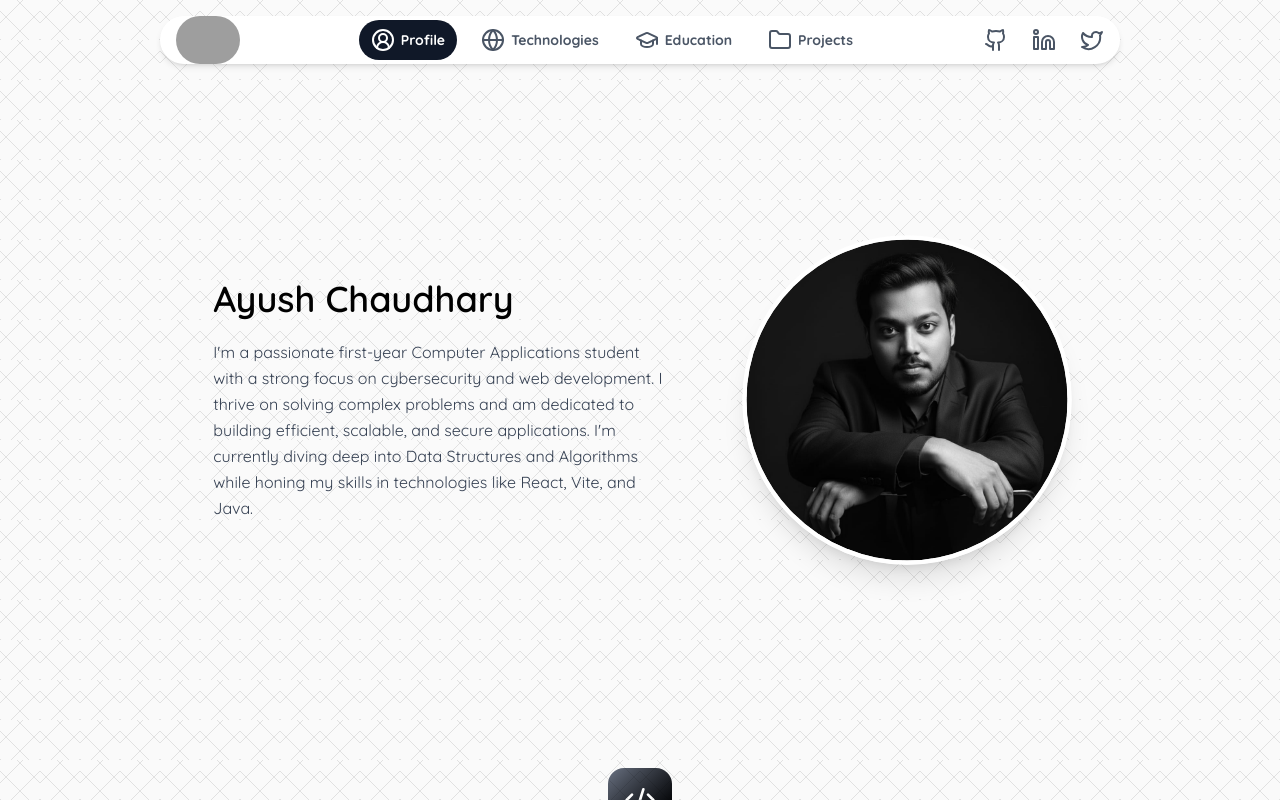
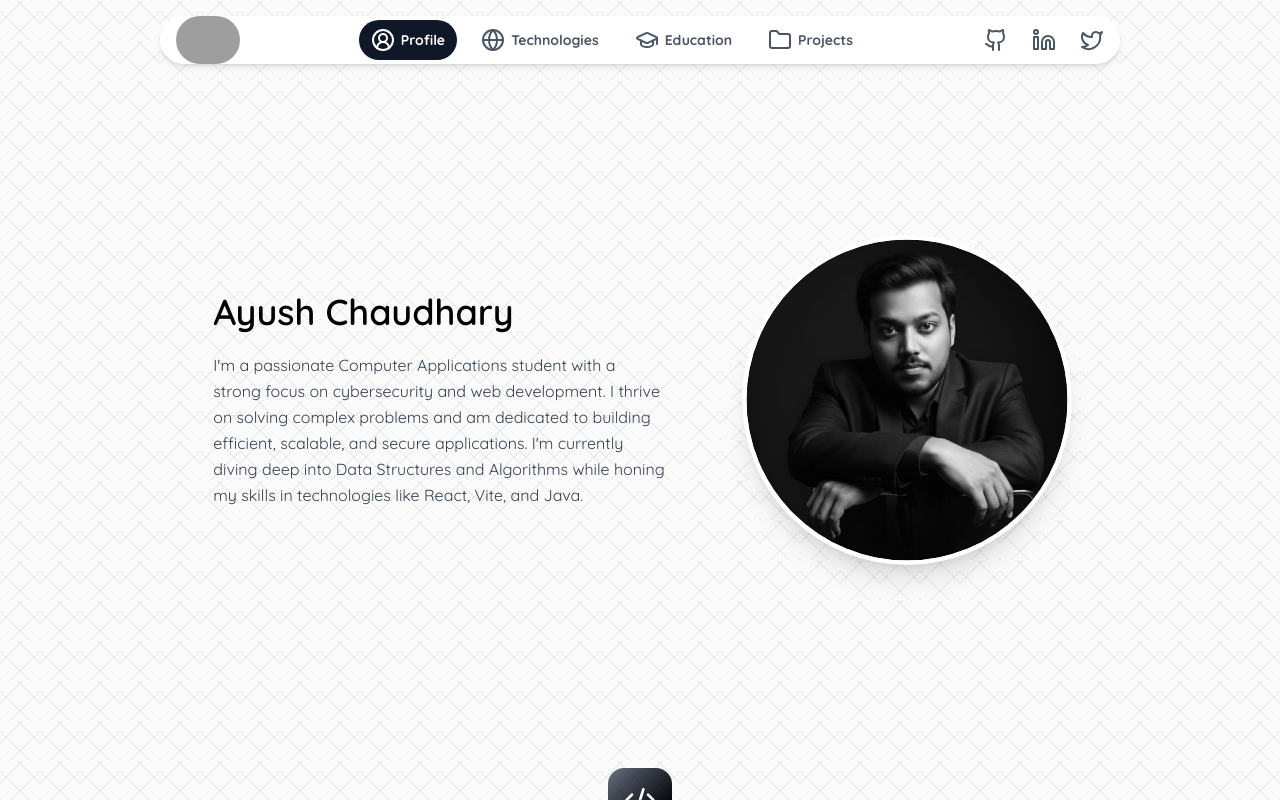
Before and after one commit to aayuxhchaudhary/Portfolio, a React (Vite) app: page / in a window 1280 px wide. Shown: the top 800 px of the page. Built offline with nearby package versions, Linux system fonts and the light colour scheme; grey boxes are pictures that could not be loaded.

Commit message:
Updated Info

```diff
--- a/src/components/Home/Profile.jsx
+++ b/src/components/Home/Profile.jsx
@@ -3,7 +3,7 @@ import { motion } from "framer-motion";
 import profile from "/src/components/Home/profile.jpeg";
 
 export default function Profile() {
-  const professionalText = `I'm a passionate first-year Computer Applications student with a strong focus on cybersecurity and web development. I thrive on solving complex problems and am dedicated to building efficient, scalable, and secure applications. I'm currently diving deep into Data Structures and Algorithms while honing my skills in technologies like React, Vite, and Java.`;
+  const professionalText = `I'm a passionate Computer Applications student with a strong focus on cybersecurity and web development. I thrive on solving complex problems and am dedicated to building efficient, scalable, and secure applications. I'm currently diving deep into Data Structures and Algorithms while honing my skills in technologies like React, Vite, and Java.`;
 
   const containerVariants = {
     hidden: { opacity: 0 },
```
